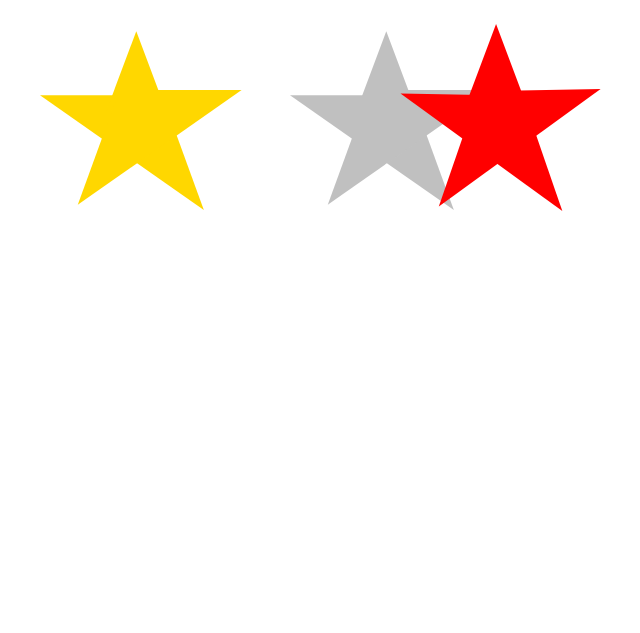
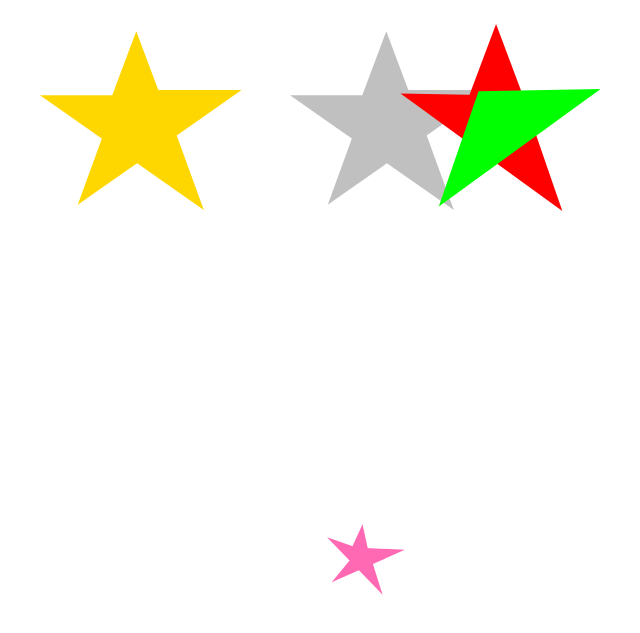
Before and after one commit to fahimabushra1/simple_css_projects, a plain HTML site: page star.html in a window 1280 px wide. Shown: the part 61-694 px from the top of the page, without its empty margins (378-1018 px from the left). Drawn offline with Linux system fonts and the light colour scheme.

Commit message:
hotpink star done

```diff
--- a/star.html
+++ b/star.html
@@ -101,12 +101,44 @@
         .t_star::after {
             border-left: 100px solid transparent;
             border-right: 100px solid transparent;
-            border-bottom: 70px solid#ff0000;
+            border-bottom: 70px solid#00ff00;
             position: absolute;
             top: -2px;
             left: -105px;
             content: '';
             transform: rotate(-72deg);
+        }
+
+        .f_star {
+            border-left: 40px solid transparent;
+            border-right: 40px solid transparent;
+            border-bottom: 20px solid hotpink;
+            position: absolute;
+            bottom: 170px;
+            right: 500px;
+            transform: rotate(46deg);
+        }
+
+        .f_star::before {
+            border-left: 10px solid transparent;
+            border-right: 10px solid transparent;
+            border-bottom: 30px solid hotpink;
+            position: absolute;
+            content: "";
+            top: -18px;
+            left: -25px;
+            transform: rotate(320deg);
+        }
+
+        .f_star::after {
+            border-left: 40px solid transparent;
+            border-right: 40px solid transparent;
+            border-bottom: 20px solid hotpink;
+            position: absolute;
+            content: "";
+            transform: rotate(-70deg);
+            top: -3px;
+            left: -40px;
         }
     </style>
 </head>
@@ -116,6 +148,7 @@
     <div class="star"></div>
     <div class="s_star"></div>
     <div class="t_star"></div>
+    <div class="f_star"></div>
 </body>
 
 </html>
```
